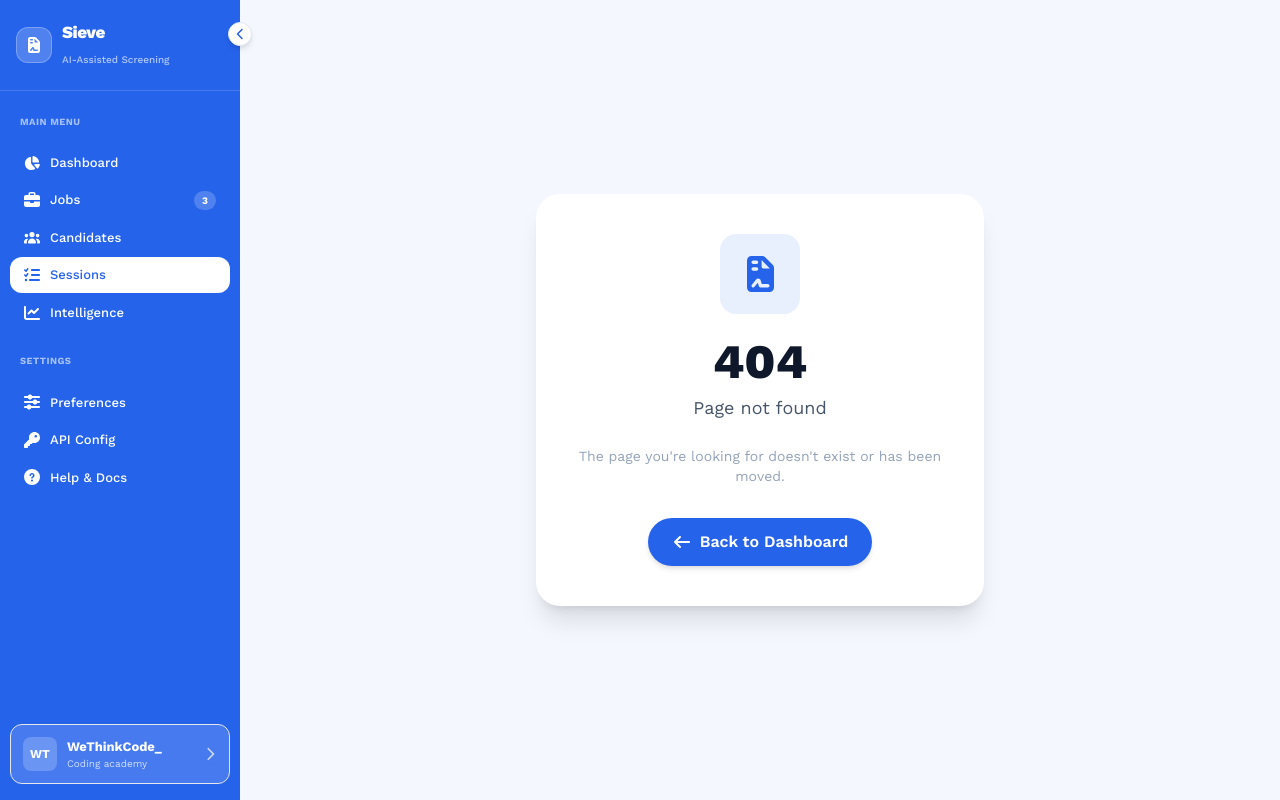
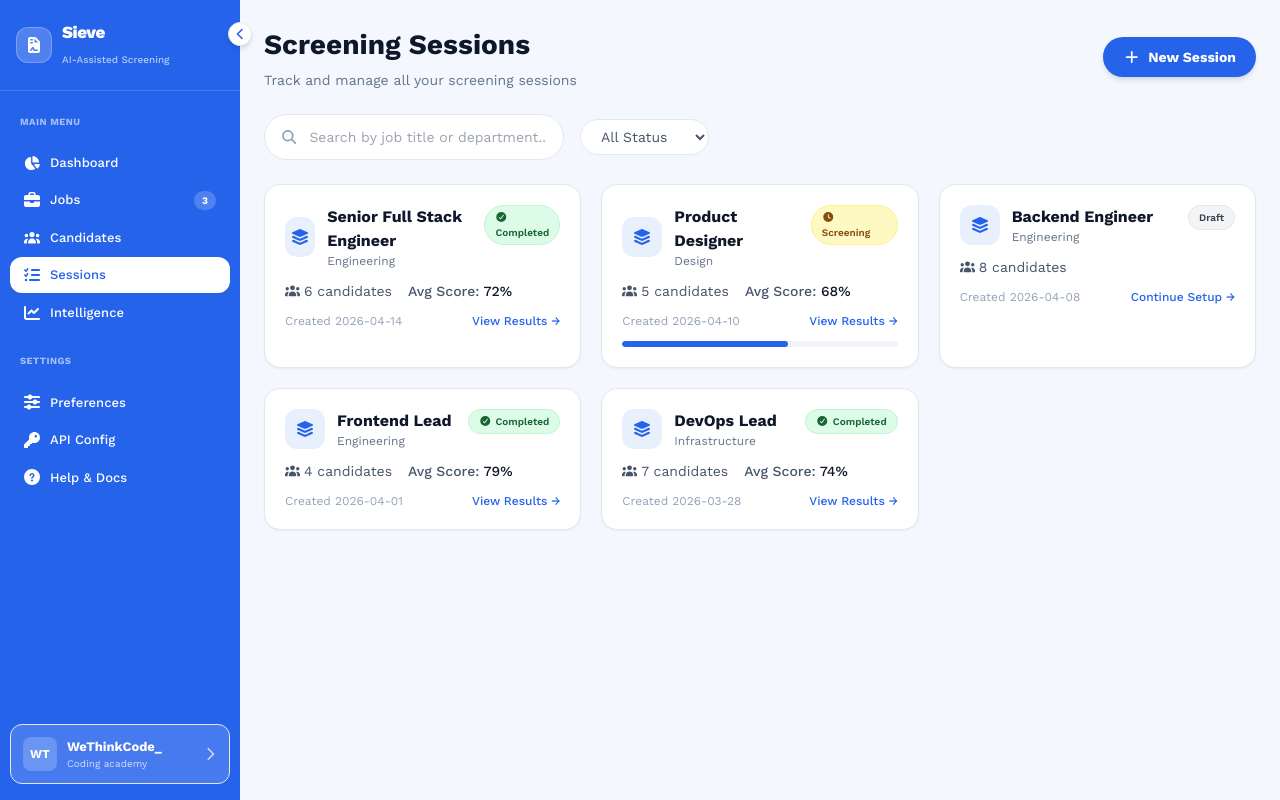
Before and after one commit to elviscgn/Sieve, a Next.js app in the folder sieve-frontend/: page /sessions in a window 1280 px wide. Before the commit this address had no page. Built offline with nearby package versions, Linux system fonts and the light colour scheme.

Commit message:
ad session list page

```diff
--- /dev/null
+++ b/sieve-frontend/app/sessions/page.tsx
@@ -0,0 +1,240 @@
+"use client";
+
+import { useEffect, useState } from "react";
+import Link from "next/link";
+import { FontAwesomeIcon } from "@fortawesome/react-fontawesome";
+import {
+  faSearch,
+  faPlus,
+  faEye,
+  faSpinner,
+  faLayerGroup,
+  faCheckCircle,
+  faClock,
+  faUsers,
+} from "@fortawesome/free-solid-svg-icons";
+
+interface Session {
+  id: string;
+  jobTitle: string;
+  department: string;
+  candidates: number;
+  screened: number;
+  status: "Draft" | "Screening" | "Completed";
+  createdAt: string;
+  avgScore?: number;
+}
+
+export default function SessionsPage() {
+  const [sessions, setSessions] = useState<Session[]>([]);
+  const [filtered, setFiltered] = useState<Session[]>([]);
+  const [searchTerm, setSearchTerm] = useState("");
+  const [statusFilter, setStatusFilter] = useState<string>("all");
+  const [isLoading, setIsLoading] = useState(true);
+
+  useEffect(() => {
+    const loadSessions = async () => {
+      try {
+        const mockSessions: Session[] = [
+          {
+            id: "1",
+            jobTitle: "Senior Full Stack Engineer",
+            department: "Engineering",
+            candidates: 6,
+            screened: 6,
+            status: "Completed",
+            createdAt: "2026-04-14",
+            avgScore: 72,
+          },
+          {
+            id: "2",
+            jobTitle: "Product Designer",
+            department: "Design",
+            candidates: 5,
+            screened: 3,
+            status: "Screening",
+            createdAt: "2026-04-10",
+            avgScore: 68,
+          },
+          {
+            id: "3",
+            jobTitle: "Backend Engineer",
+            department: "Engineering",
+            candidates: 8,
+            screened: 0,
+            status: "Draft",
+            createdAt: "2026-04-08",
+          },
+          {
+            id: "4",
+            jobTitle: "Frontend Lead",
+            department: "Engineering",
+            candidates: 4,
+            screened: 4,
+            status: "Completed",
+            createdAt: "2026-04-01",
+            avgScore: 79,
+          },
+          {
+            id: "5",
+            jobTitle: "DevOps Lead",
+            department: "Infrastructure",
+            candidates: 7,
+            screened: 7,
+            status: "Completed",
+            createdAt: "2026-03-28",
+            avgScore: 74,
+          },
+        ];
+        setSessions(mockSessions);
+        setFiltered(mockSessions);
+      } catch (error) {
+        console.error("Failed to load sessions:", error);
+      } finally {
+        setIsLoading(false);
+      }
+    };
+    loadSessions();
+  }, []);
+
+  useEffect(() => {
+    let result = sessions;
+    if (searchTerm) {
+      result = result.filter(
+        (s) =>
+          s.jobTitle.toLowerCase().includes(searchTerm.toLowerCase()) ||
+          s.department.toLowerCase().includes(searchTerm.toLowerCase())
+      );
+    }
+    if (statusFilter !== "all") {
+      result = result.filter((s) => s.status === statusFilter);
+    }
+    setFiltered(result);
+  }, [searchTerm, statusFilter, sessions]);
+
+  const getStatusBadge = (status: string) => {
+    const styles: Record<string, string> = {
+      Draft: "bg-gray-100 text-gray-700 border-gray-200",
+      Screening: "bg-yellow-100 text-yellow-800 border-yellow-200",
+      Completed: "bg-green-100 text-green-800 border-green-200",
+    };
+    return styles[status] || "bg-gray-100";
+  };
+
+  if (isLoading) {
+    return (
+      <div className="flex items-center justify-center h-full min-h-[400px]">
+        <FontAwesomeIcon icon={faSpinner} spin className="text-4xl text-primary" />
+      </div>
+    );
+  }
+
+  return (
+    <div className="p-6">
+      <div className="flex items-center justify-between mb-6">
+        <div>
+          <h1 className="text-[28px] font-bold text-[#0f172a]">Screening Sessions</h1>
+          <p className="text-sm text-[#64748b] mt-1">Track and manage all your screening sessions</p>
+        </div>
+        <Link
+          href="/jobs/new"
+          className="bg-primary text-white px-5 py-2.5 rounded-full text-sm font-bold shadow-md hover:bg-primary-dark transition flex items-center gap-2"
+        >
+          <FontAwesomeIcon icon={faPlus} /> New Session
+        </Link>
+      </div>
+
+      {/* Filters */}
+      <div className="flex flex-wrap gap-4 items-center mb-6">
+        <div className="flex items-center bg-white rounded-full pl-4 pr-1 py-1 border border-[#e2e8f0] min-w-[300px]">
+          <FontAwesomeIcon icon={faSearch} className="text-[#94a3b8] text-sm" />
+          <input
+            type="text"
+            placeholder="Search by job title or department..."
+            value={searchTerm}
+            onChange={(e) => setSearchTerm(e.target.value)}
+            className="border-0 bg-transparent py-2 px-3 text-sm w-full outline-none"
+          />
+        </div>
+        <select
+          value={statusFilter}
+          onChange={(e) => setStatusFilter(e.target.value)}
+          className="bg-white border border-[#e2e8f0] rounded-full px-4 py-2 text-sm text-[#475569] outline-none focus:border-primary"
+        >
+          <option value="all">All Status</option>
+          <option value="Draft">Draft</option>
+          <option value="Screening">Screening</option>
+          <option value="Completed">Completed</option>
+        </select>
+      </div>
+
+      {/* Sessions Grid */}
+      <div className="grid grid-cols-1 md:grid-cols-2 lg:grid-cols-3 gap-5">
+        {filtered.map((session) => (
+          <Link
+            key={session.id}
+            href={session.status === "Draft" ? `/jobs/${session.id}/applicants` : `/sessions/${session.id}/shortlist`}
+            className="bg-white rounded-2xl border border-[#e2e8f0] p-5 shadow-sm hover:shadow-md hover:border-primary/30 transition-all group"
+          >
+            <div className="flex items-start justify-between mb-3">
+              <div className="flex items-center gap-3">
+                <div className="w-10 h-10 rounded-xl bg-primary/10 text-primary flex items-center justify-center">
+                  <FontAwesomeIcon icon={faLayerGroup} />
+                </div>
+                <div>
+                  <h3 className="font-bold text-[#0f172a] group-hover:text-primary transition">
+                    {session.jobTitle}
+                  </h3>
+                  <p className="text-xs text-[#64748b]">{session.department}</p>
+                </div>
+              </div>
+              <span className={`inline-block px-2.5 py-1 rounded-full text-[10px] font-semibold border ${getStatusBadge(session.status)}`}>
+                {session.status === "Screening" && <FontAwesomeIcon icon={faClock} className="mr-1 text-[10px]" />}
+                {session.status === "Completed" && <FontAwesomeIcon icon={faCheckCircle} className="mr-1 text-[10px]" />}
+                {session.status}
+              </span>
+            </div>
+
+            <div className="flex items-center gap-4 text-sm text-[#475569] mb-3">
+              <span className="flex items-center gap-1">
+                <FontAwesomeIcon icon={faUsers} className="text-xs" />
+                {session.candidates} candidates
+              </span>
+              {session.avgScore && (
+                <span className="font-medium">
+                  Avg Score: <span className="text-[#0f172a]">{session.avgScore}%</span>
+                </span>
+              )}
+            </div>
+
+            <div className="flex items-center justify-between text-xs">
+              <span className="text-[#94a3b8]">Created {session.createdAt}</span>
+              <span className="text-primary font-medium group-hover:underline">
+                {session.status === "Draft" ? "Continue Setup" : "View Results"} →
+              </span>
+            </div>
+
+            {session.status === "Screening" && (
+              <div className="mt-3 h-1.5 bg-[#f1f5f9] rounded-full overflow-hidden">
+                <div
+                  className="h-full bg-primary rounded-full"
+                  style={{ width: `${(session.screened / session.candidates) * 100}%` }}
+                />
+              </div>
+            )}
+          </Link>
+        ))}
+
+        {filtered.length === 0 && (
+          <div className="col-span-full text-center py-12">
+            <FontAwesomeIcon icon={faLayerGroup} className="text-4xl text-[#cbd5e1] mb-3" />
+            <p className="text-[#64748b]">No sessions found</p>
+            <Link href="/jobs/new" className="inline-block mt-3 text-primary font-semibold">
+              Create your first session →
+            </Link>
+          </div>
+        )}
+      </div>
+    </div>
+  );
+}
```
